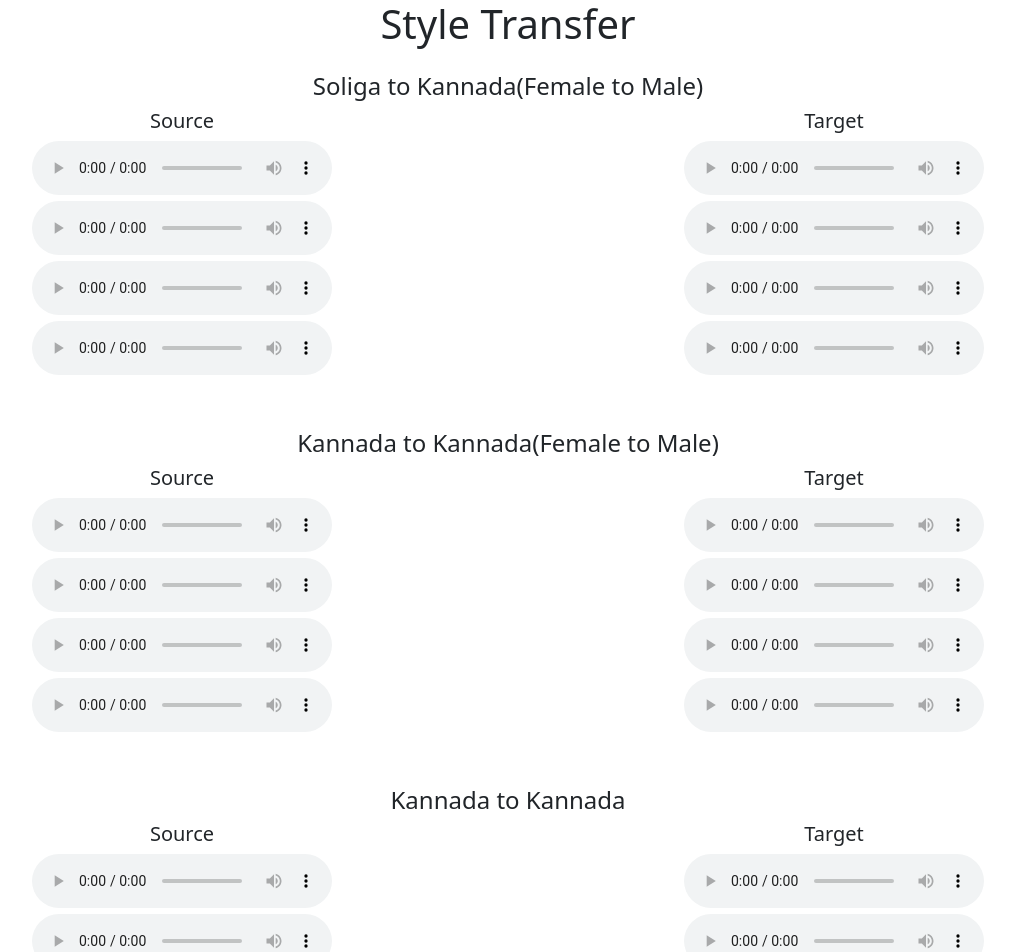
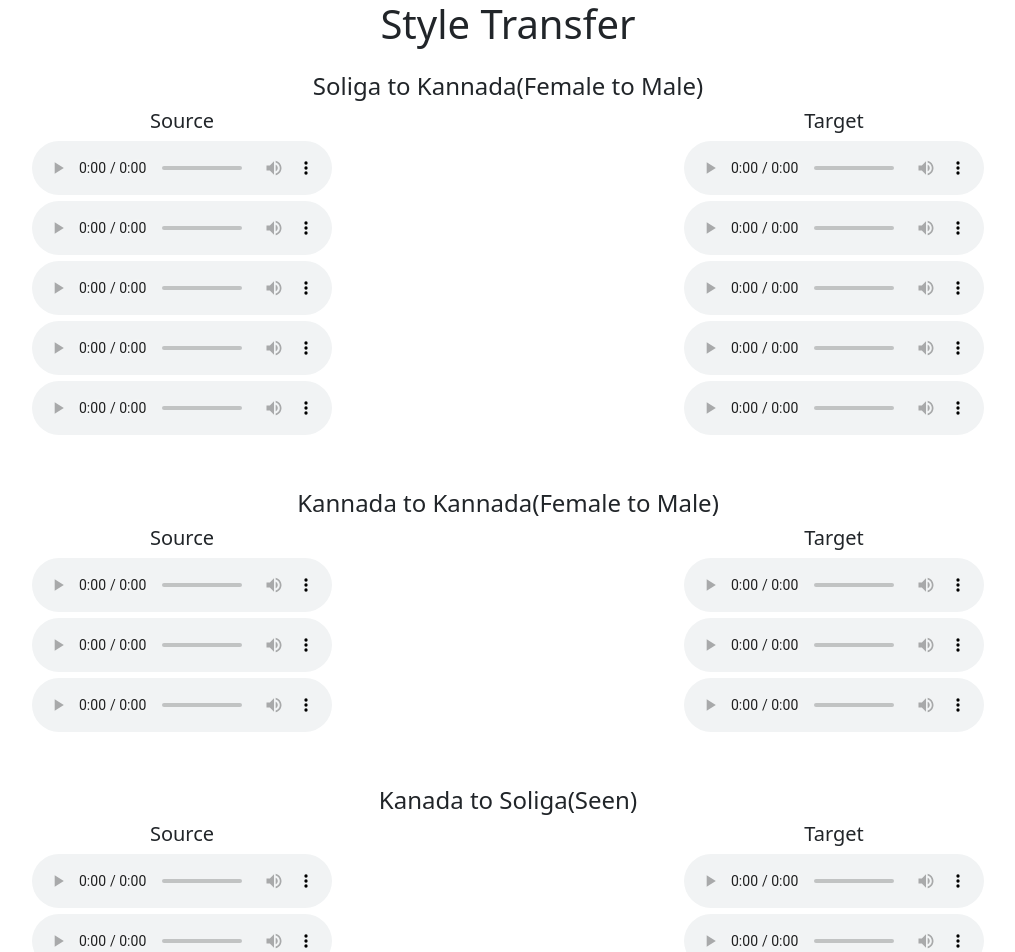
Before and after one commit to saiganesh612/style-transfer, a JavaScript app: page / in a window 1280 px wide. Shown: the top 952 px of the page, without its empty margins (132-1147 px from the left). Built offline with nearby package versions, Linux system fonts and the light colour scheme; the HTML template or start-up script is replaced by a standard one.

Commit message:
made some changes

```diff
--- a/src/App.js
+++ b/src/App.js
@@ -9,7 +9,7 @@ function App() {
       <h1 className='mb-4'>Style Transfer</h1>
       <NewAudio heading="Soliga to Kannada(Female to Male)" id="sTok" />
       <NewAudio heading="Kannada to Kannada(Female to Male)" id="kTok" />
-      <NewAudio heading="Kannada to Kannada" id="kToks3" />
+      {/* <NewAudio heading="Kannada to Kannada" id="kToks3" /> */}
       <Audio target="kts" />
       <Audio target="stk" />
     </div>
--- a/src/path.js
+++ b/src/path.js
@@ -4,12 +4,14 @@ const sTok = {
         "/assets/g4 s2/ref/G4_19_ref.wav",
         "/assets/g4 s2/ref/G4_26_ref.wav",
         "/assets/g4 s2/ref/G4_27_ref.wav",
+        "/assets/kanada_multiple_2_99_G4_S1/ref/G4_4_ref.wav",
     ],
     Target: [
         "/assets/g4 s2/gen/G4_18_gen.wav",
         "/assets/g4 s2/gen/G4_19_gen.wav",
         "/assets/g4 s2/gen/G4_26_gen.wav",
         "/assets/g4 s2/gen/G4_27_gen.wav",
+        "/assets/kanada_multiple_2_99_G4_S1/gen/G4_4_gen.wav",
     ]
 }
 
@@ -18,13 +20,13 @@ const kTok = {
         "/assets/kanada_multiple_2_99_G4_S1/ref/G4_1_ref.wav",
         "/assets/kanada_multiple_2_99_G4_S1/ref/G4_2_ref.wav",
         "/assets/kanada_multiple_2_99_G4_S1/ref/G4_3_ref.wav",
-        "/assets/kanada_multiple_2_99_G4_S1/ref/G4_4_ref.wav",
+        // "/assets/kanada_multiple_2_99_G4_S1/ref/G4_4_ref.wav",
     ],
     Target: [
         "/assets/kanada_multiple_2_99_G4_S1/gen/G4_1_gen.wav",
         "/assets/kanada_multiple_2_99_G4_S1/gen/G4_2_gen.wav",
         "/assets/kanada_multiple_2_99_G4_S1/gen/G4_3_gen.wav",
-        "/assets/kanada_multiple_2_99_G4_S1/gen/G4_4_gen.wav",
+        // "/assets/kanada_multiple_2_99_G4_S1/gen/G4_4_gen.wav",
     ]
 }
 
```
